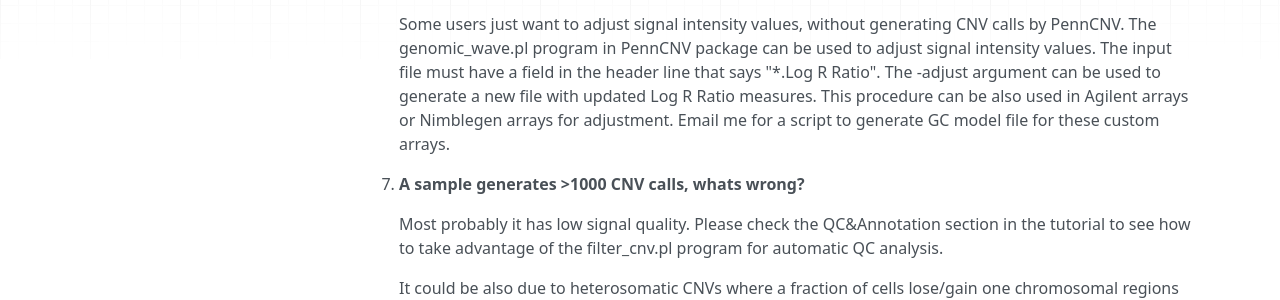
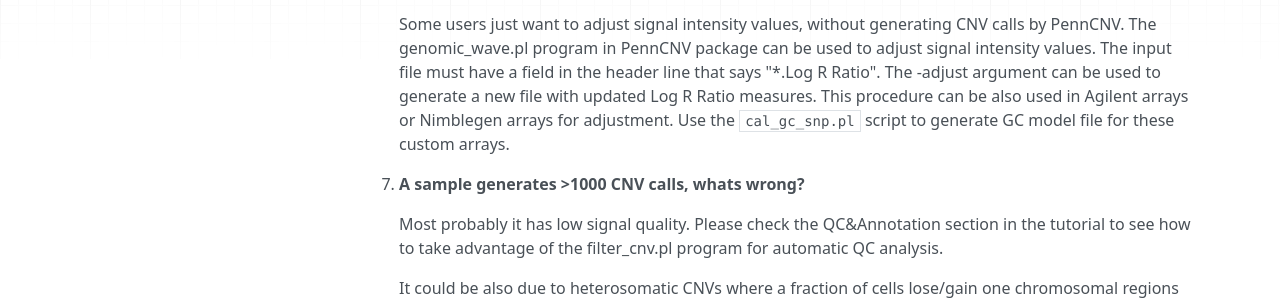
Before and after one commit to WGLab/PennCNV, an MkDocs documentation site: the page built from docs/misc/faq.md, in a window 1280 px wide and 900 px high, scrolled down 1025 px. Shown: the part 247-547 px from the top of the window. Built offline with MkDocs 1.6.1, drawn with Linux system fonts in a browser that asks for light colours; nearby versions of some CDN libraries; old or Windows-style settings are respelled for this version of MkDocs.

Commit message:
Update faq.md

```diff
--- a/docs/misc/faq.md
+++ b/docs/misc/faq.md
@@ -26,7 +26,7 @@
 
 1. **How to use genomic wave adjustment independent of CNV calling?**
 
-    Some users just want to adjust signal intensity values, without generating CNV calls by PennCNV. The genomic_wave.pl program in PennCNV package can be used to adjust signal intensity values. The input file must have a field in the header line that says "*.Log R Ratio". The -adjust argument can be used to generate a new file with updated Log R Ratio measures. This procedure can be also used in Agilent arrays or Nimblegen arrays for adjustment. Email me for a script to generate GC model file for these custom arrays.
+    Some users just want to adjust signal intensity values, without generating CNV calls by PennCNV. The genomic_wave.pl program in PennCNV package can be used to adjust signal intensity values. The input file must have a field in the header line that says "*.Log R Ratio". The -adjust argument can be used to generate a new file with updated Log R Ratio measures. This procedure can be also used in Agilent arrays or Nimblegen arrays for adjustment. Use the `cal_gc_snp.pl` script to generate GC model file for these custom arrays.
 
 1. **A sample generates >1000 CNV calls, whats wrong?**
 
```
